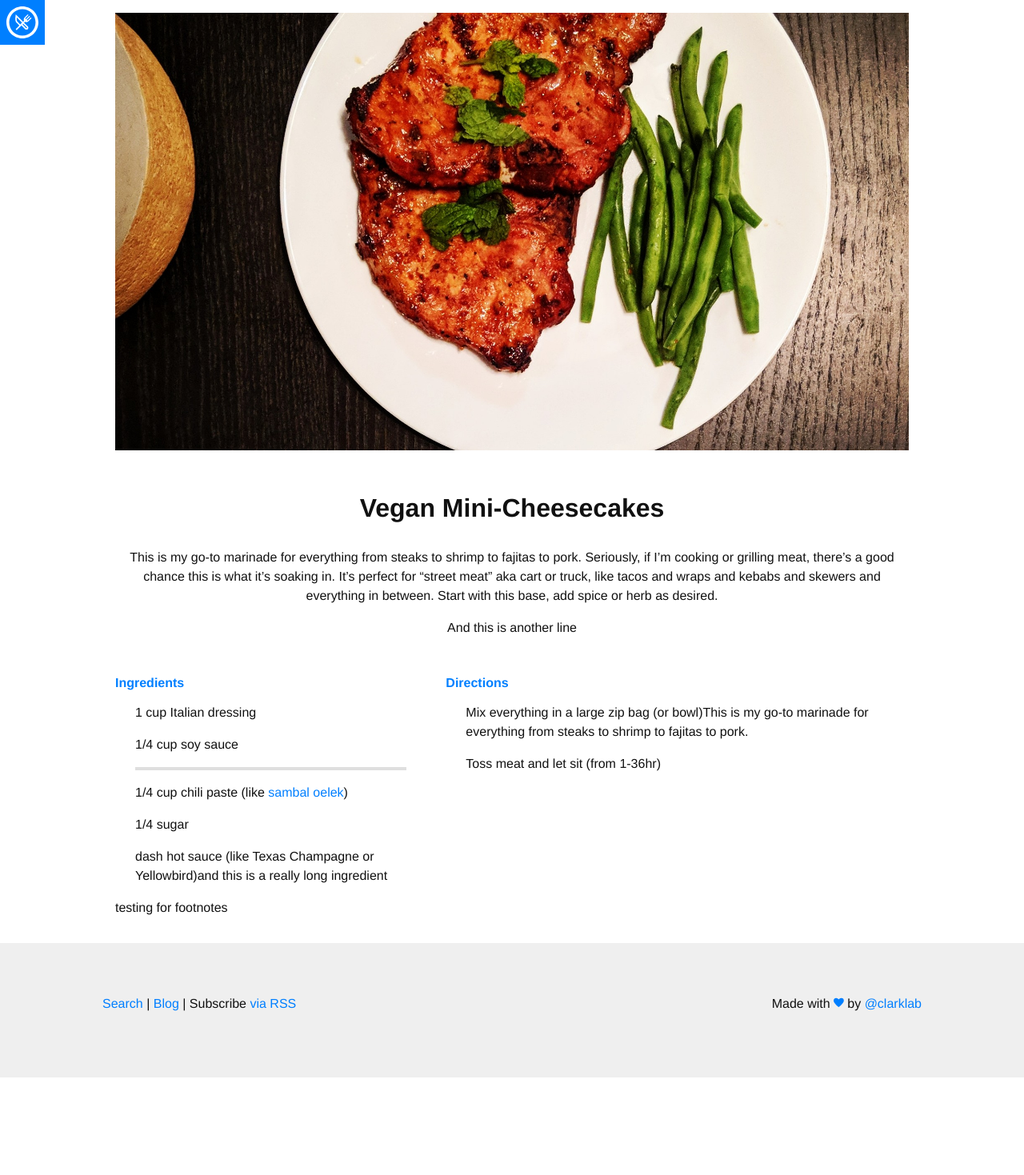
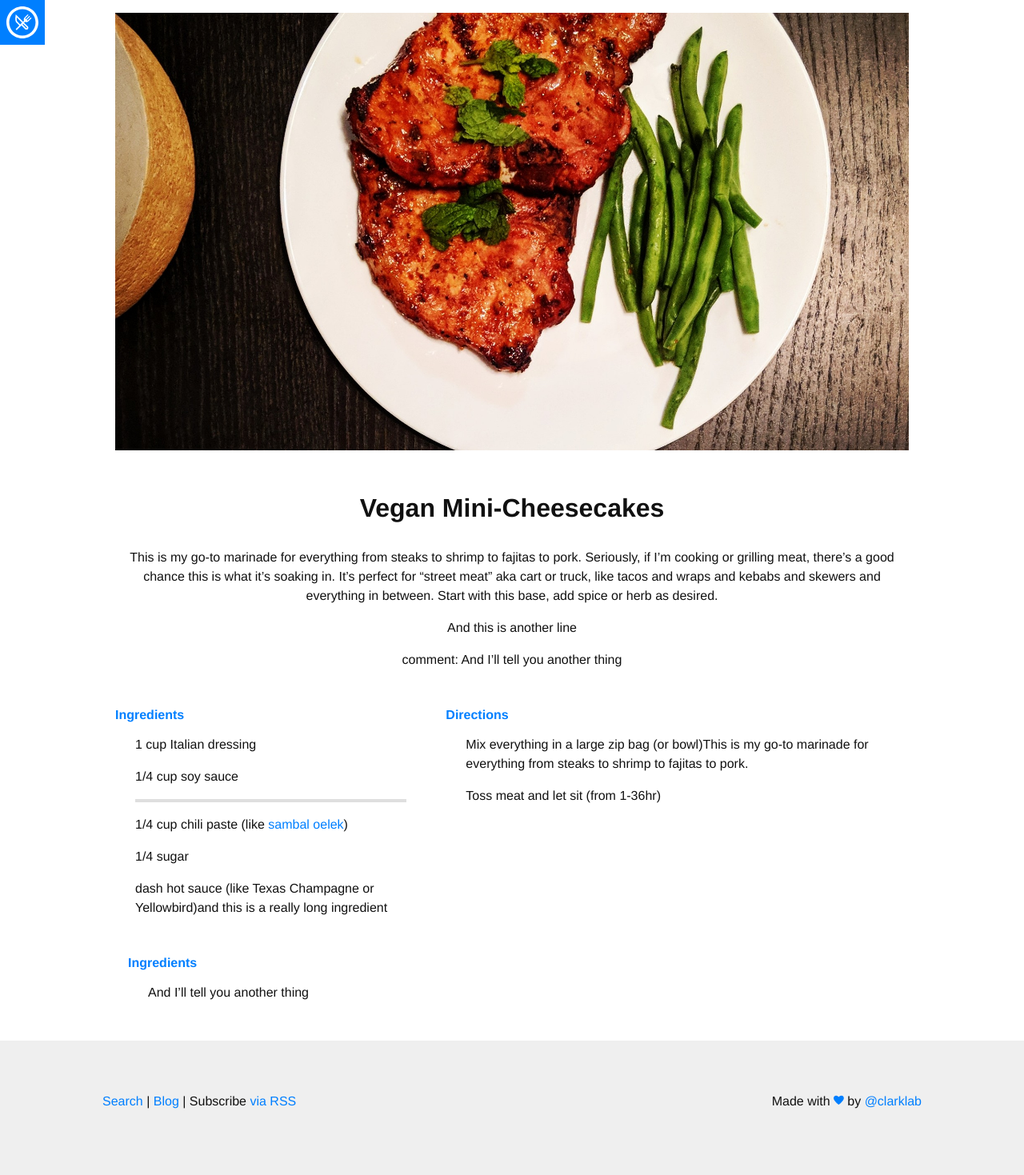
Before and after one commit to lynda365/lynda365.github.io, a Jekyll site: the page built from _recipes/vegan-mini-cheesecakes.md, in a window 1280 px wide. Shown: the whole page at 80% size. Built offline with Jekyll 4.4.1, drawn with Linux system fonts in a browser that asks for light colours; nearby versions of some CDN libraries; some web fonts are replaced; before the commit the page ends 1347 px from its top, so only the background shows below that.

Commit message:
trying out comment

```diff
--- a/_layouts/recipe.html
+++ b/_layouts/recipe.html
@@ -118,7 +118,19 @@ layout: default
   {% endif %}
 <!-- end components -->
 
-<div>testing for footnotes</div>
+<!--just buggering around-->
+<div  class="px2 mt3 clearfix">
+    {% if page.comment %}
+      <h4 class="blue mt0 mb2 xs-center">Ingredients</h4>
+      <ul itemprop="comment">
+        <!-- list ingredients that make up recipe -->
+        {% for comment in page.comment %}
+        <li itemprop="recipeComment">{{ comment | markdownify }}</li>
+        {% endfor %}
+      </ul>
+      {% endif %}
+</div>
+<!--End just buggering around-->
 
   {% for category in page.categories %}
     <p class="clearfix">Category: <span itemprop="recipeCategory">{{ category }}</span></p>
--- a/_recipes/vegan-mini-cheesecakes.md
+++ b/_recipes/vegan-mini-cheesecakes.md
@@ -17,8 +17,12 @@ directions:
 - Mix everything in a large zip bag (or bowl)This is my go-to marinade for everything from steaks to shrimp to fajitas to pork.
 - Toss meat and let sit (from 1-36hr)
 
+comment:
+- And I'll tell you another thing
 ---
 
 This is my go-to marinade for everything from steaks to shrimp to fajitas to pork. Seriously, if I'm cooking or grilling meat, there's a good chance this is what it's soaking in. It's perfect for "street meat" aka cart or truck, like tacos and wraps and kebabs and skewers and everything in between. Start with this base, add spice or herb as desired.
 
 And this is another line
+
+comment: And I'll tell you another thing
```
